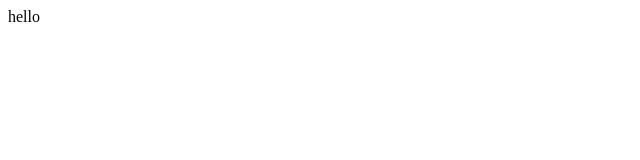
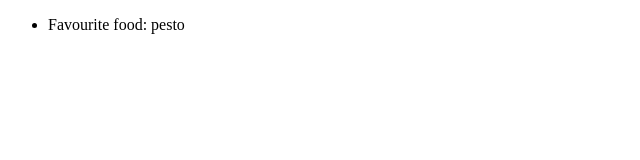
Before and after one commit to shektor/spa-notes, a website: page index.html in a window 1280 px wide. Shown: the whole page, without its empty margins (0-640 px from the left). Drawn offline with Linux system fonts and the light colour scheme.

Commit message:
Add controller to manage model, view and update DOM

```diff
--- a/index.html
+++ b/index.html
@@ -6,5 +6,9 @@
   </head>
   <body>
     <div id="app">hello</div>
+    <script src="./src/note-model.js"></script>
+    <script src="./src/note-list-model.js"></script>
+    <script src="./src/note-list-view.js"></script>
+    <script src="./src/note-controller.js"></script>
   </body>
 </html>
--- /dev/null
+++ b/src/note-controller.js
@@ -0,0 +1,17 @@
+(function(exports) {
+  function NoteController(noteList) {
+    this._noteList = noteList;
+    this._noteList.addNote("Favourite food: pesto");
+    this._noteListView = new NoteListView(this._noteList);
+    this.updateInnerHTML(document.getElementById("app"));
+  }
+
+  NoteController.prototype.updateInnerHTML = function(element) {
+    htmlString = this._noteListView.listHTML();
+    element.innerHTML = htmlString;
+  };
+
+  exports.NoteController = NoteController;
+  var noteList = new NoteList();
+  var noteController = new NoteController(noteList);
+})(this);
```
Also changed, not shown: spec/specRunner.html (+3 -0 lines), spec/unit/note-controller-spec.js (added, +36 -0 lines).
